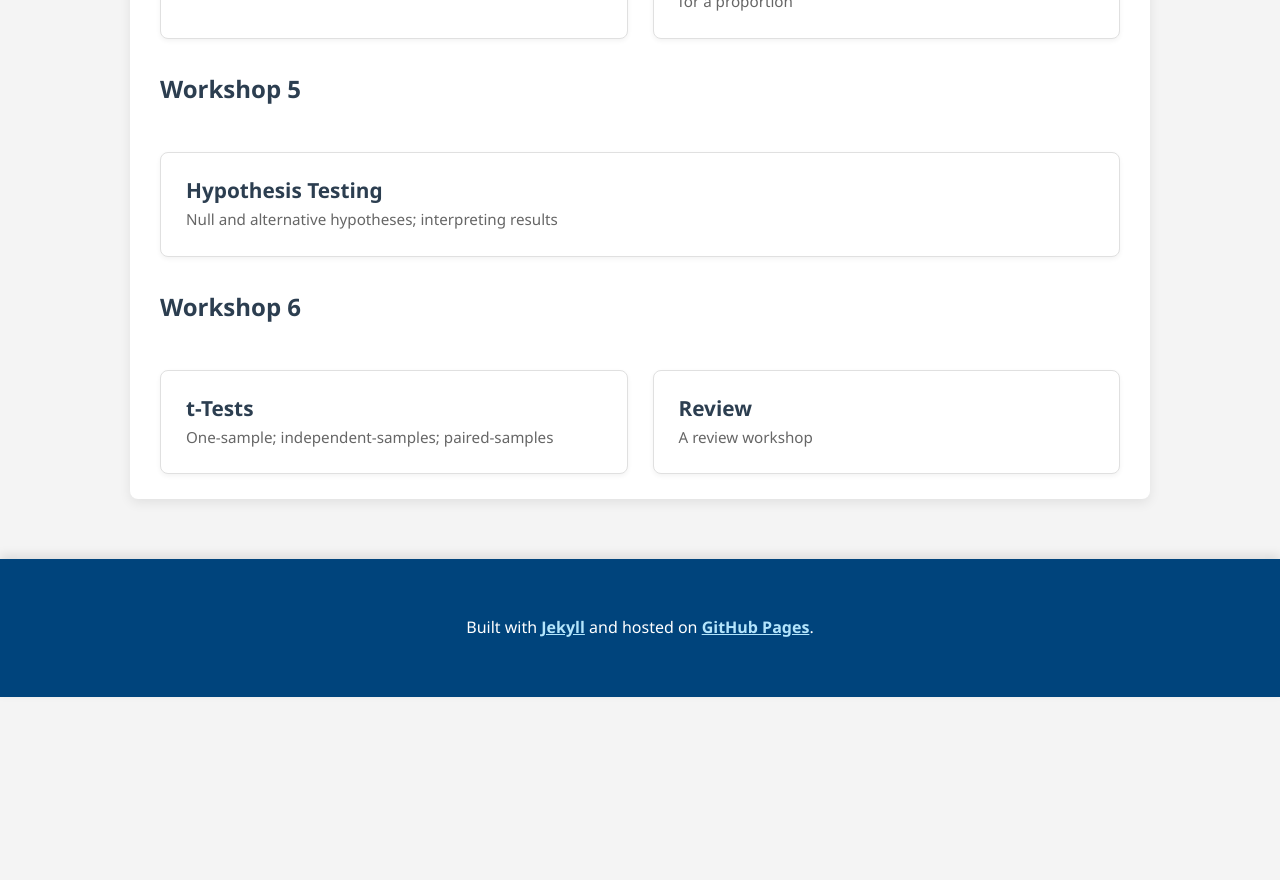
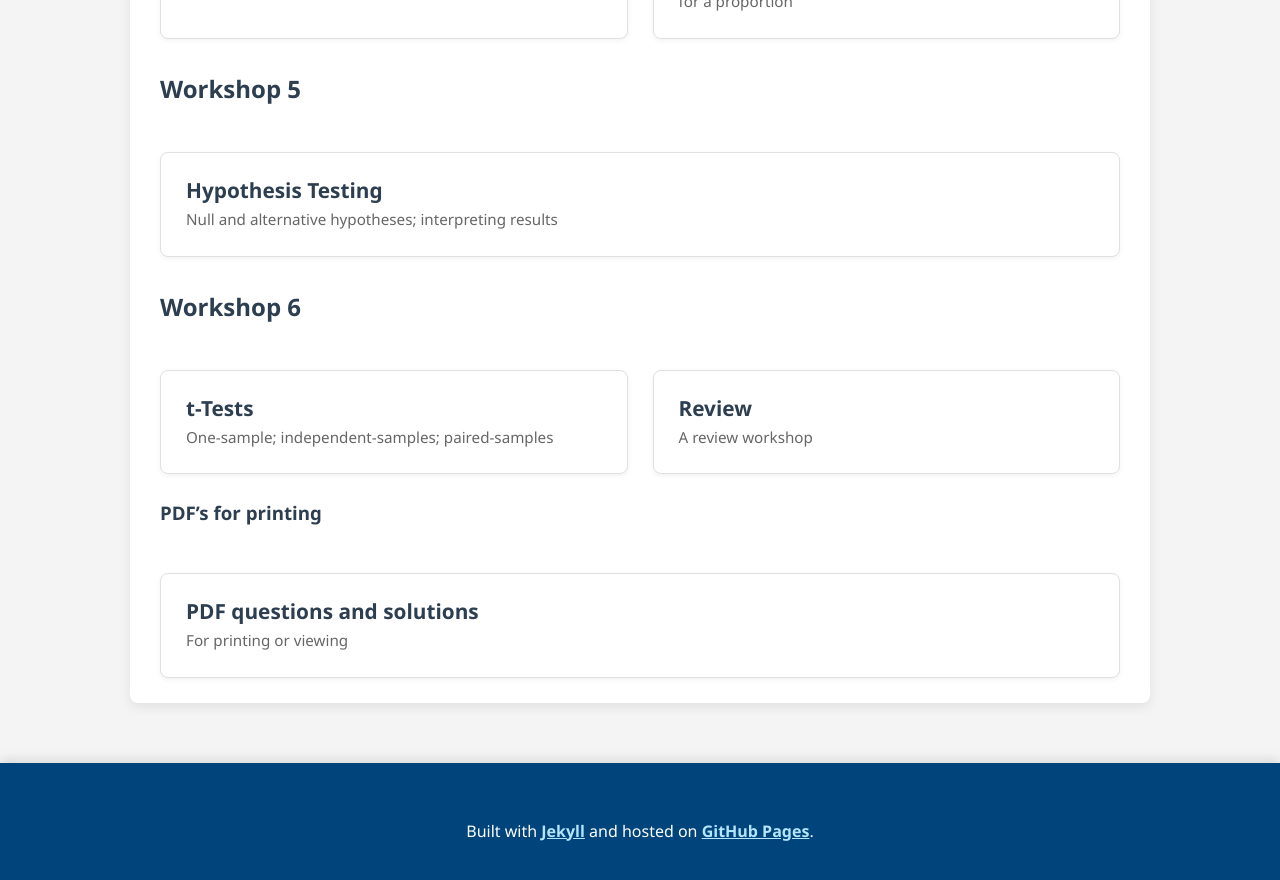
Before and after one commit to probe973/eco-4001b, a Jekyll site: the page built from index.md, in a window 1280 px wide and 900 px high, scrolled down 1379 px. Shown: the top 880 px of the window. Built offline with Jekyll 4.4.1, drawn with Linux system fonts in a browser that asks for light colours; before the commit the page ends 2076 px from its top, so only the background shows below that.

Commit message:
Update index.md

```diff
--- a/index.md
+++ b/index.md
@@ -125,3 +125,16 @@ They will provide you with the chance to practice questions on areas of statisti
         </div>
     </a>
 </div>
+
+### PDF's for printing
+<div class="card-menu">
+
+    <a href="{{ "/pdf/" | relative_url }}" class="card">
+        <div class="card-content">
+            <div class="card-text">
+                <h3>PDF questions and solutions</h3>
+                <p>For printing or viewing</p>
+            </div>
+        </div>
+    </a>
+</div>
```
